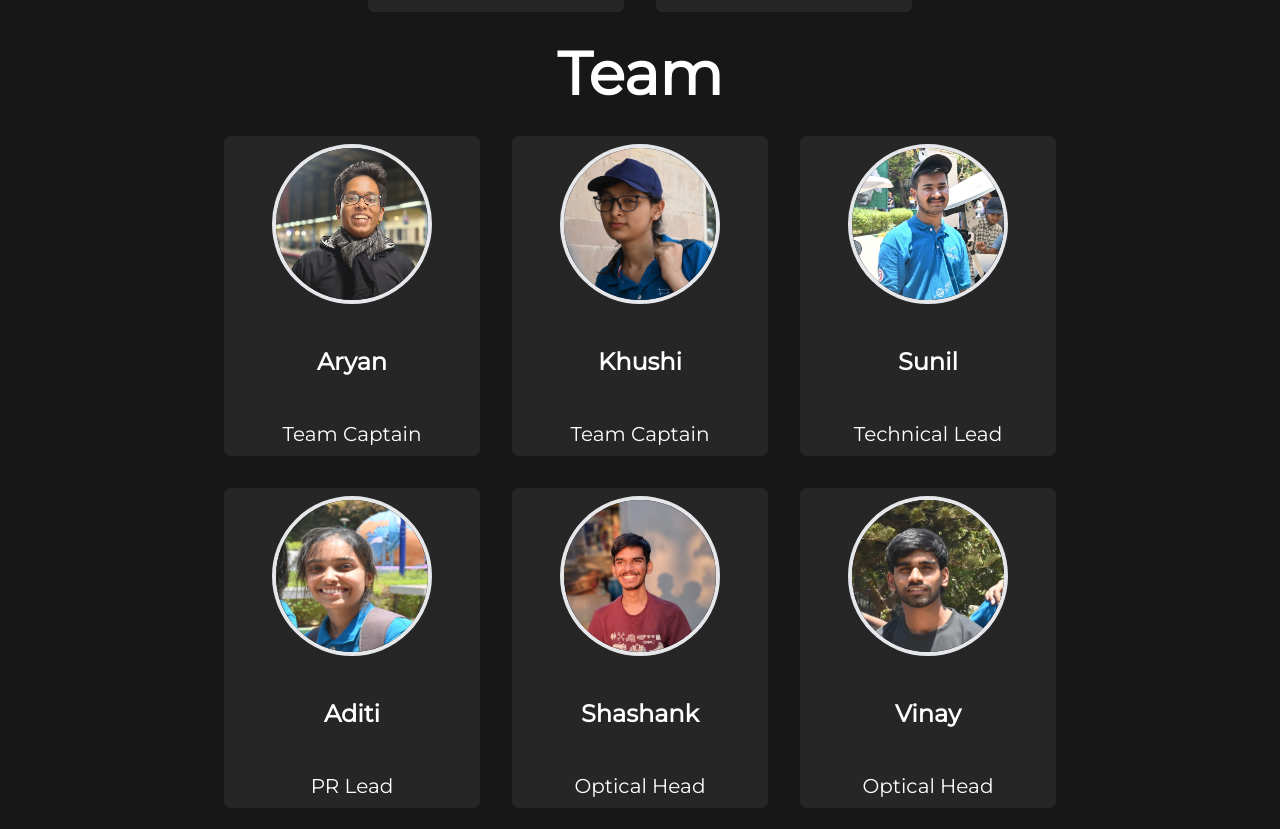
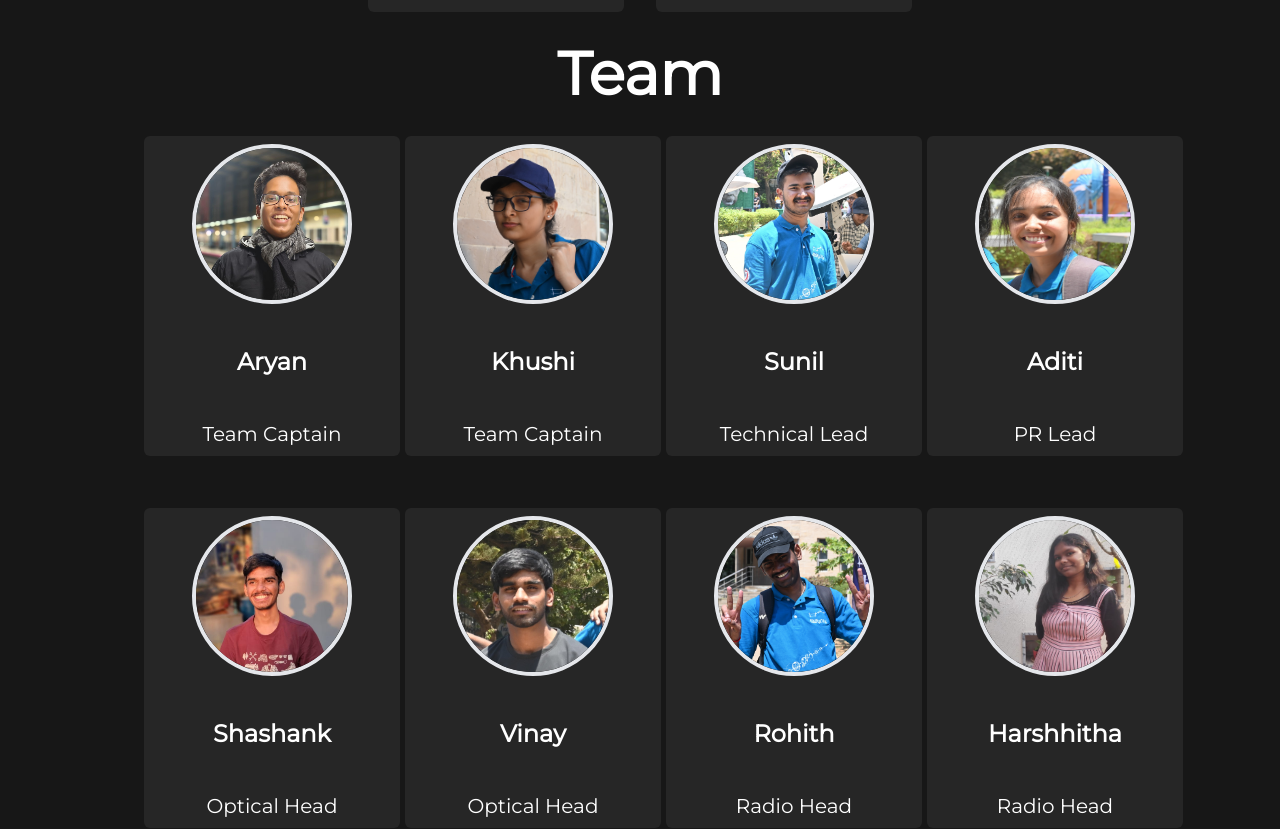
Before and after one commit to Team-Dhruva/website-main, a SvelteKit app: page /team in a window 1280 px wide. Shown: the part 560-1389 px from the top of the page. Built offline with nearby package versions, Linux system fonts and the light colour scheme.

Commit message:
updated team page

```diff
--- a/src/routes/(content)/team/+page.svelte
+++ b/src/routes/(content)/team/+page.svelte
@@ -9,9 +9,7 @@
   <title>Our Team</title>
 </svelte:head>
 
-<div
-  class="flex flex-col max-w-screen-lg w-full mx-4 mb-4 mt-40 text-xl gap-4 relative"
->
+<div class="flex flex-col max-w-screen-lg w-full mx-4 mb-4 mt-40 text-xl gap-4 relative">
   <h1 class="text-6xl text-center font-bold text-white">Faculty</h1>
 
   <div class="flex flex-wrap justify-center gap-0">
@@ -21,9 +19,16 @@
   </div>
   <h1 class="text-6xl text-center font-bold text-white">Team</h1>
 
-  <div class="flex flex-wrap justify-center">
+  <div class="grid grid-cols-1 sm:grid-cols-2 md:grid-cols-3 lg:grid-cols-4 gap-4">
     {#each teamMembers as member}
       <TeamMember {member} />
     {/each}
   </div>
 </div>
+
+<style>
+  .grid {
+    display: grid;
+    gap: 20px;
+  }
+</style>
```
